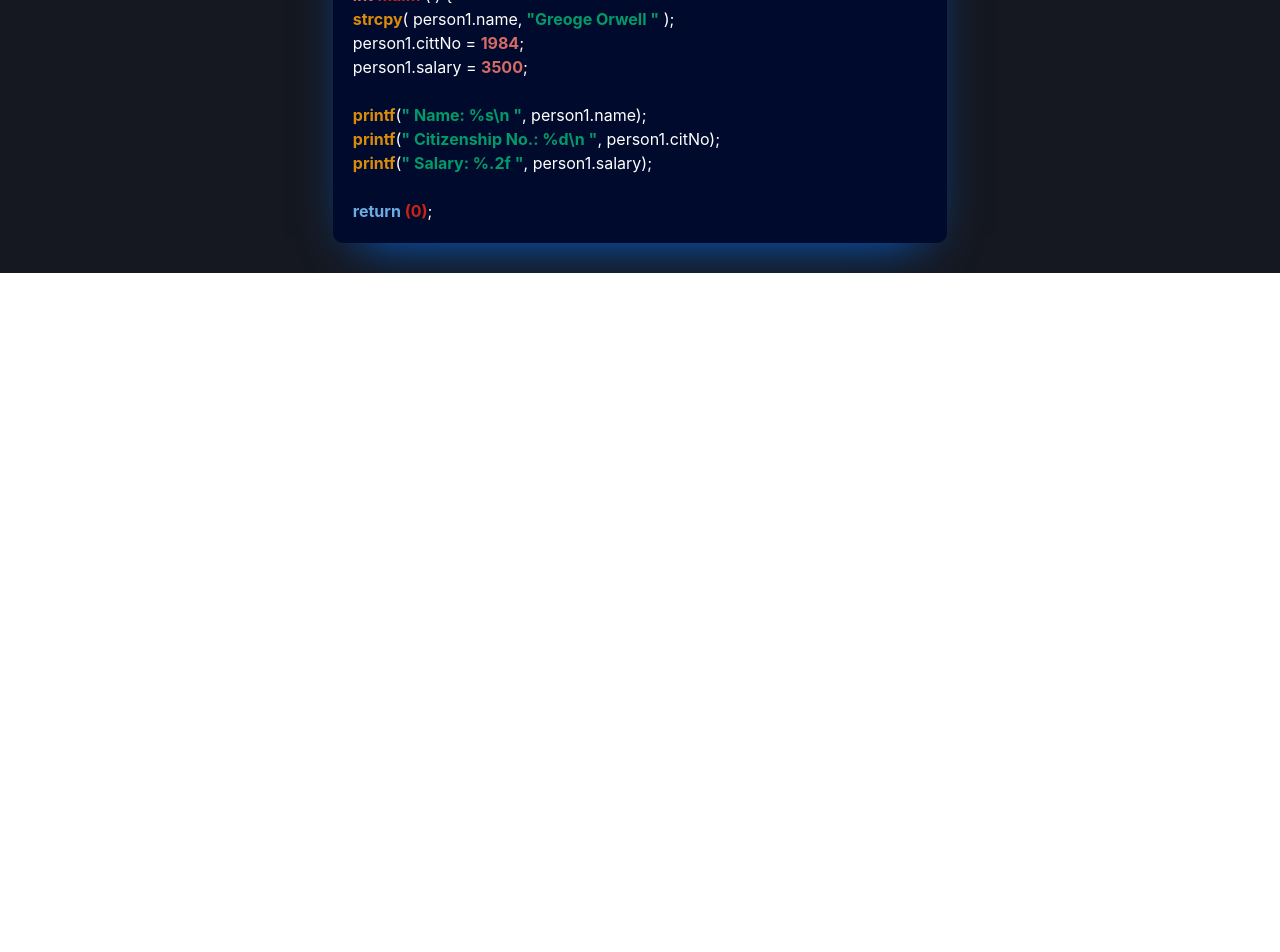
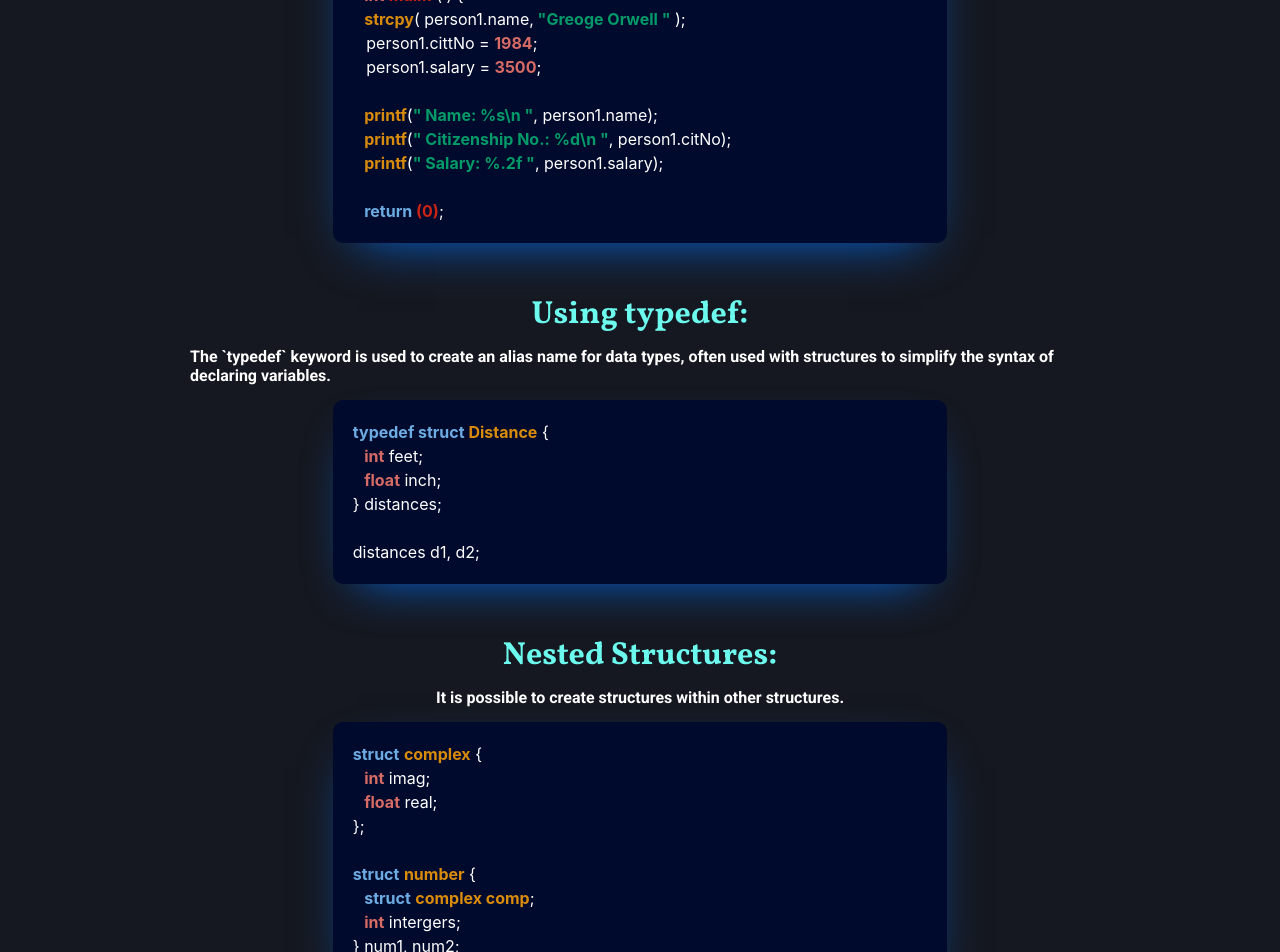
Before and after one commit to tales1982/LIBRARY-IN-C, a React (Create React App) app in the folder library-in-c/: page /Struct in a window 1280 px wide. Shown: the part 1000-1952 px from the top of the page. Before the commit the page ends 1273 px from the top, so only its background shows below. Built offline with nearby package versions, Linux system fonts and the light colour scheme.

Commit message:
Finalizando section Struct

```diff
--- a/library-in-c/src/page/Struct/index.jsx
+++ b/library-in-c/src/page/Struct/index.jsx
@@ -19,13 +19,13 @@ const Struct = () => {
               <S.TextYellow>Person</S.TextYellow> {'{'}
             </span>
             <span>
-              <S.TextRed>char</S.TextRed> name[<S.TextRed>50</S.TextRed>]
+              <S.TextRed>&nbsp;&nbsp;&nbsp;char</S.TextRed> name[<S.TextRed>50</S.TextRed>]
             </span>
             <span>
-              <S.TextRed>int</S.TextRed> citNo;
+              <S.TextRed>&nbsp;&nbsp;&nbsp;int</S.TextRed> citNo;
             </span>
             <span>
-              <S.TextRed>float</S.TextRed> salary;
+              <S.TextRed>&nbsp;&nbsp;&nbsp;float</S.TextRed> salary;
             </span>
             <span>{'}'}</span>
           </S.Article>
@@ -71,36 +71,119 @@ const Struct = () => {
               <S.TextYellow>Person</S.TextYellow> {'{'}
             </span>
             <span>
-              <S.TextRed>char</S.TextRed> name[<S.TextRed>50</S.TextRed>]
+              <S.TextRed>&nbsp;&nbsp;&nbsp;char</S.TextRed> name[<S.TextRed>50</S.TextRed>]
             </span>
             <span>
-              <S.TextRed>int</S.TextRed> citNo;
+              <S.TextRed>&nbsp;&nbsp;&nbsp;int</S.TextRed> citNo;
             </span>
             <span>
-              <S.TextRed>float</S.TextRed> salary;
+              <S.TextRed>&nbsp;&nbsp;&nbsp;float</S.TextRed> salary;
             </span>
             <span>{'}'} person1;</span>
             <br />
             <span>
-              <S.TextRed>int</S.TextRed> <S.TextRed2>maim</S.TextRed2>
+              <S.TextRed>&nbsp;&nbsp;&nbsp;int</S.TextRed> <S.TextRed2>maim</S.TextRed2>
               {' ( )'}
               {' {'}
             </span>
             <span>
-              <S.TextYellow>strcpy</S.TextYellow>
+              <S.TextYellow>&nbsp;&nbsp;&nbsp;strcpy</S.TextYellow>
               {'('} person1.name,
               <S.TextGreen>{' "Greoge Orwell "'}</S.TextGreen>
               {' )'};
             </span>
-            <span>person1.cittNo = <S.TextRed>1984</S.TextRed>;</span>
-            <span>person1.salary = <S.TextRed>3500</S.TextRed>;</span>
+            <span>
+            &nbsp;&nbsp;&nbsp;person1.cittNo = <S.TextRed>1984</S.TextRed>;
+            </span>
+            <span>
+            &nbsp;&nbsp;&nbsp;person1.salary = <S.TextRed>3500</S.TextRed>;
+            </span>
             <br />
-            <span><S.TextYellow>printf</S.TextYellow>{'('}<S.TextGreen>{'" Name: %s\\n "'}</S.TextGreen>, person1.name{')'};</span>
-            <span><S.TextYellow>printf</S.TextYellow>{'('}<S.TextGreen>{'" Citizenship No.: %d\\n "'}</S.TextGreen>, person1.citNo{')'};</span>
-            <span><S.TextYellow>printf</S.TextYellow>{'('}<S.TextGreen>{'" Salary: %.2f "'}</S.TextGreen>, person1.salary{')'};</span>
+            <span>
+              <S.TextYellow>&nbsp;&nbsp;&nbsp;printf</S.TextYellow>
+              {'('}
+              <S.TextGreen>{'" Name: %s\\n "'}</S.TextGreen>, person1.name{')'};
+            </span>
+            <span>
+              <S.TextYellow>&nbsp;&nbsp;&nbsp;printf</S.TextYellow>
+              {'('}
+              <S.TextGreen>{'" Citizenship No.: %d\\n "'}</S.TextGreen>,
+              person1.citNo{')'};
+            </span>
+            <span>
+              <S.TextYellow>&nbsp;&nbsp;&nbsp;printf</S.TextYellow>
+              {'('}
+              <S.TextGreen>{'" Salary: %.2f "'}</S.TextGreen>, person1.salary
+              {')'};
+            </span>
             <br />
-            <span><S.TextBlue>return</S.TextBlue><S.TextRed2>{' ('}0{')'}</S.TextRed2>;</span>
+            <span>
+              <S.TextBlue>&nbsp;&nbsp;&nbsp;return</S.TextBlue>
+              <S.TextRed2>
+                {' ('}0{')'}
+              </S.TextRed2>
+              ;
+            </span>
           </S.Article>
+          <S.H2>Using typedef:</S.H2>
+          <S.P>
+            The {'`'}typedef{'`'} keyword is used to create an alias name for
+            data types, often used with structures to simplify the syntax of
+            declaring variables.
+          </S.P>
+          <S.Article>
+            <span>
+              <S.TextBlue>typedef struct </S.TextBlue>
+              <S.TextYellow>Distance</S.TextYellow> {'{'}
+            </span>
+            <span>
+              <S.TextRed>&nbsp;&nbsp;&nbsp;int</S.TextRed> feet;
+            </span>
+            <span>
+              <S.TextRed>&nbsp;&nbsp;&nbsp;float</S.TextRed> inch;
+            </span>
+            <span>{'}'} distances;</span>
+            <br />
+            <span>distances d1, d2;</span>
+          </S.Article>
+          <S.H2>Nested Structures:</S.H2>
+          <S.P>
+            It is possible to create structures within other structures.
+          </S.P>
+          <S.Article>
+            <span>
+              <S.TextBlue>struct</S.TextBlue>{' '}
+              <S.TextYellow>complex</S.TextYellow>
+              {' {'}
+            </span>
+            <span>
+              <S.TextRed>&nbsp;&nbsp;&nbsp;int</S.TextRed> imag;
+            </span>
+            <span>
+              <S.TextRed>&nbsp;&nbsp;&nbsp;float</S.TextRed> real;
+            </span>
+            <span>{'}'};</span>
+            <br />
+            <span>
+              <S.TextBlue>struct</S.TextBlue>{' '}
+              <S.TextYellow>number</S.TextYellow>
+              {' {'}
+            </span>
+            <span>
+              <S.TextBlue>&nbsp;&nbsp;&nbsp;struct</S.TextBlue>{' '}
+              <S.TextYellow>complex comp</S.TextYellow>;
+            </span>
+            <span>
+              <S.TextRed>&nbsp;&nbsp;&nbsp;int</S.TextRed> intergers;
+            </span>
+            <span>{'}'} num1, num2;</span>
+          </S.Article>
+          <S.H2>Why Use Structs in C?</S.H2>
+          <S.P>
+          Structs in C allow grouping related information under a single structure, facilitating the storage and manipulation of data. For example, when dealing with personal information, it is more efficient to have a single Person structure than several separate variables for each attribute.
+          </S.P>
+          <br />
+          <br />
         </S.sectionDescrible>
       </S.containerStruct>
     </>
```
